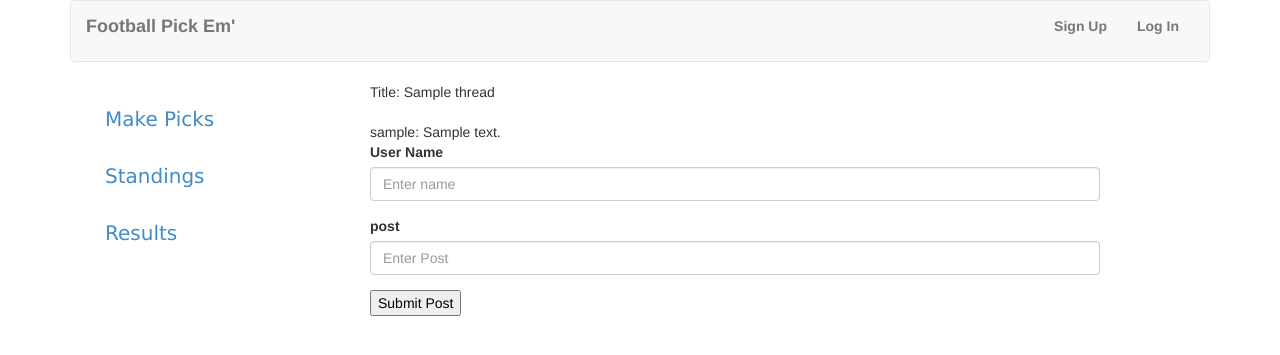
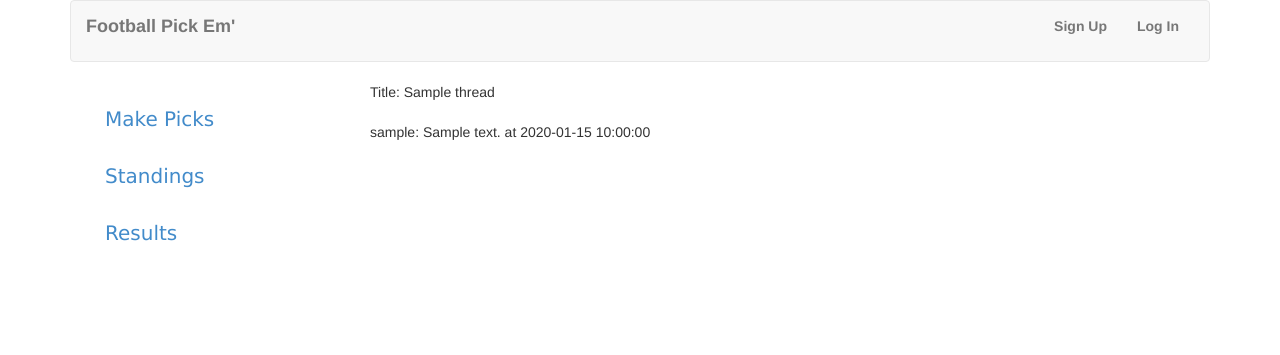
Before and after one commit to crazcarl/gridironguessinggame, a Python web app: template templates/post.html in a window 1280 px wide. Shown: the top 355 px of the page. Run offline with Jinja, Linux system fonts and the light colour scheme; the template is opened without the code that fills it: most values are stand-ins (such as "Sample title", 1, 10 or a date in 2020); some libraries are stand-ins or nearby versions.

Commit message:
More work on comments

```diff
--- a/handlers/comments.py
+++ b/handlers/comments.py
@@ -35,8 +35,7 @@ class ThreadHandler(SignupHandler):
 		posts = Post.all().order('-created').fetch(20)
 		self.render('post.html',thread=thread,posts=posts,user=self.user)
 	def post(self,thread):
-		user = self.request.get('username')
-		user = User.by_name(user)
+		user = self.user
 		post = self.request.get('post')
 		thread_cls=Thread.by_id(int(thread))
 		#needs better verification
--- a/templates/post.html
+++ b/templates/post.html
@@ -9,16 +9,11 @@
 	<div> Title: {{thread.title}}</div><br>
 	<div>
 		{% for post in posts %}
-			{{post.user.username}}: {{post.content}} <br>
+			{{post.user.username}}: {{post.content}} at {{post.created}}<br>
 		{% endfor %}
 	</div>
-
+	{% if user %}
 	<form method="POST">
-		<div class="form-group">
-			<label for="name">User Name</label>
-			<input type="text" class="form-control" name="username" placeholder="Enter name" id="name">
-		</div>
-
 		<div class="form-group">
 			<label for="post">post</label>
 			<input type="text" class="form-control" id="post" placeholder="Enter Post" name="post">
@@ -27,6 +22,7 @@
 			<input type='submit' value='Submit Post'></input>
 		</div>
 	</form>
+	{% endif %}
 
 
 </div>
```
Also changed, not shown: Schedules/dates.txt (+5 -7 lines), 1 other file.
